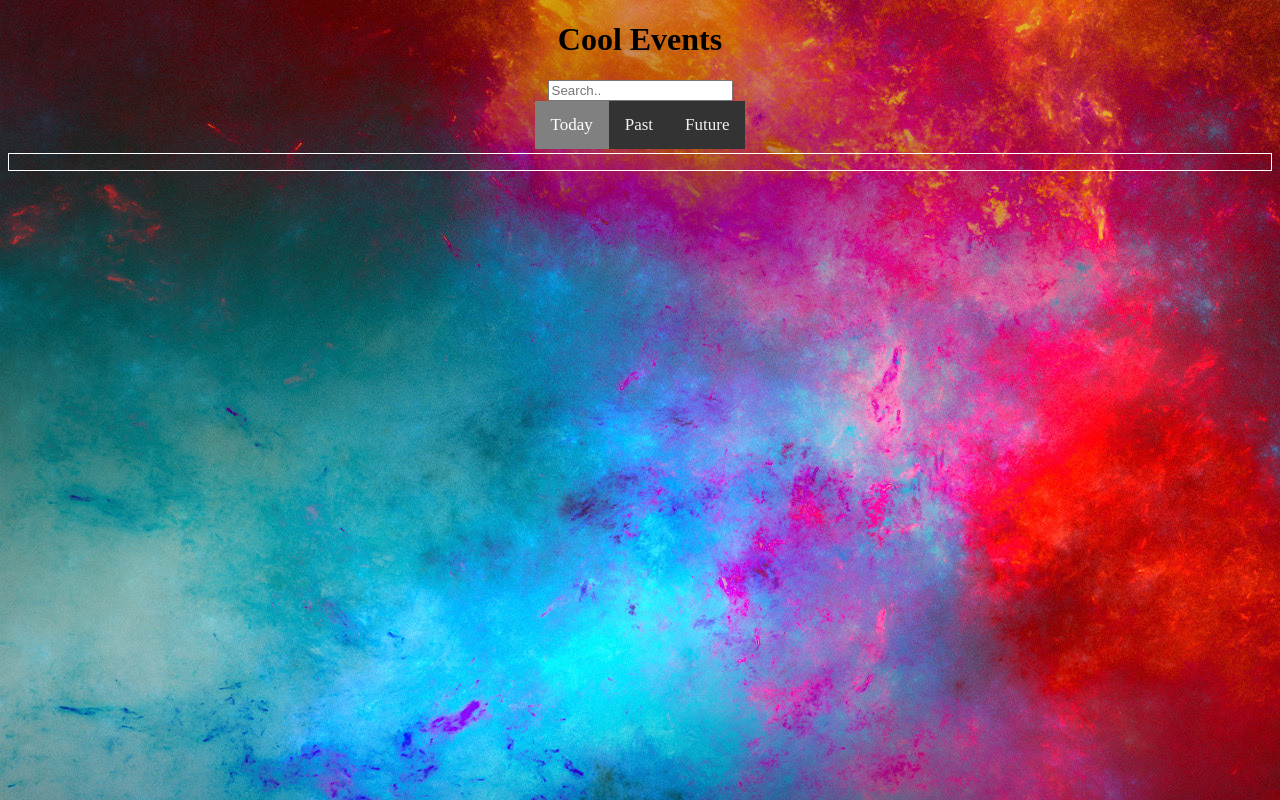
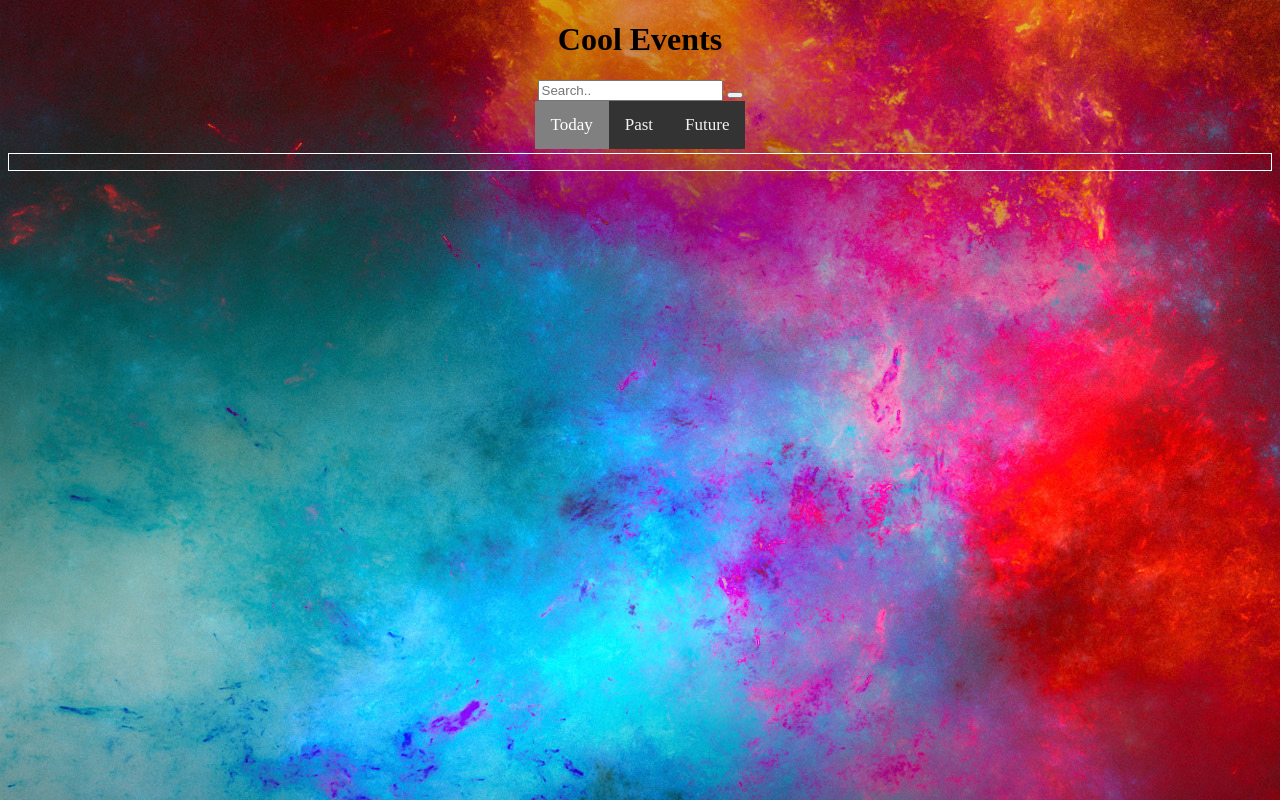
Before and after one commit to ina5/EventProject, a website with bundled scripts: page index.html in a window 1280 px wide. Built offline with nearby package versions, Linux system fonts and the light colour scheme.

Commit message:
add button

```diff
--- a/css/styles.css
+++ b/css/styles.css
@@ -45,5 +45,5 @@ body {
 }
 
 .list {
-   list-style: none;
+    list-style: none;
 }
--- a/index.html
+++ b/index.html
@@ -17,6 +17,7 @@
         </div>
         <div class="search">
             <input type="text" placeholder="Search..">
+            <button type="submit"><i class="еvent-search"></i></button>
         </div>
         <!-- Tab links -->
 
@@ -35,4 +36,5 @@
 
     <script src="./js/main.js" type='module'></script>
 </body>
+
 </html>
```
